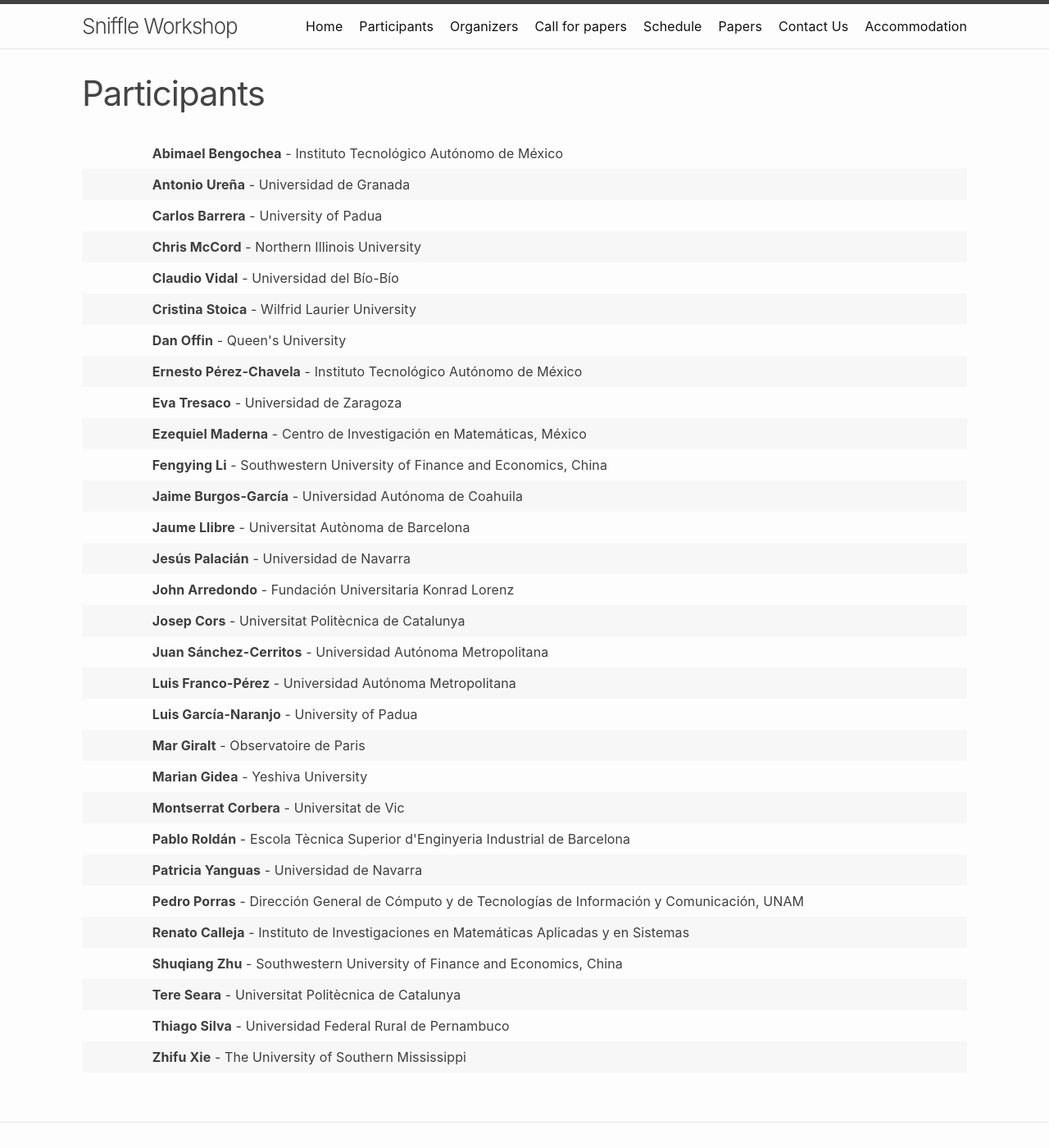
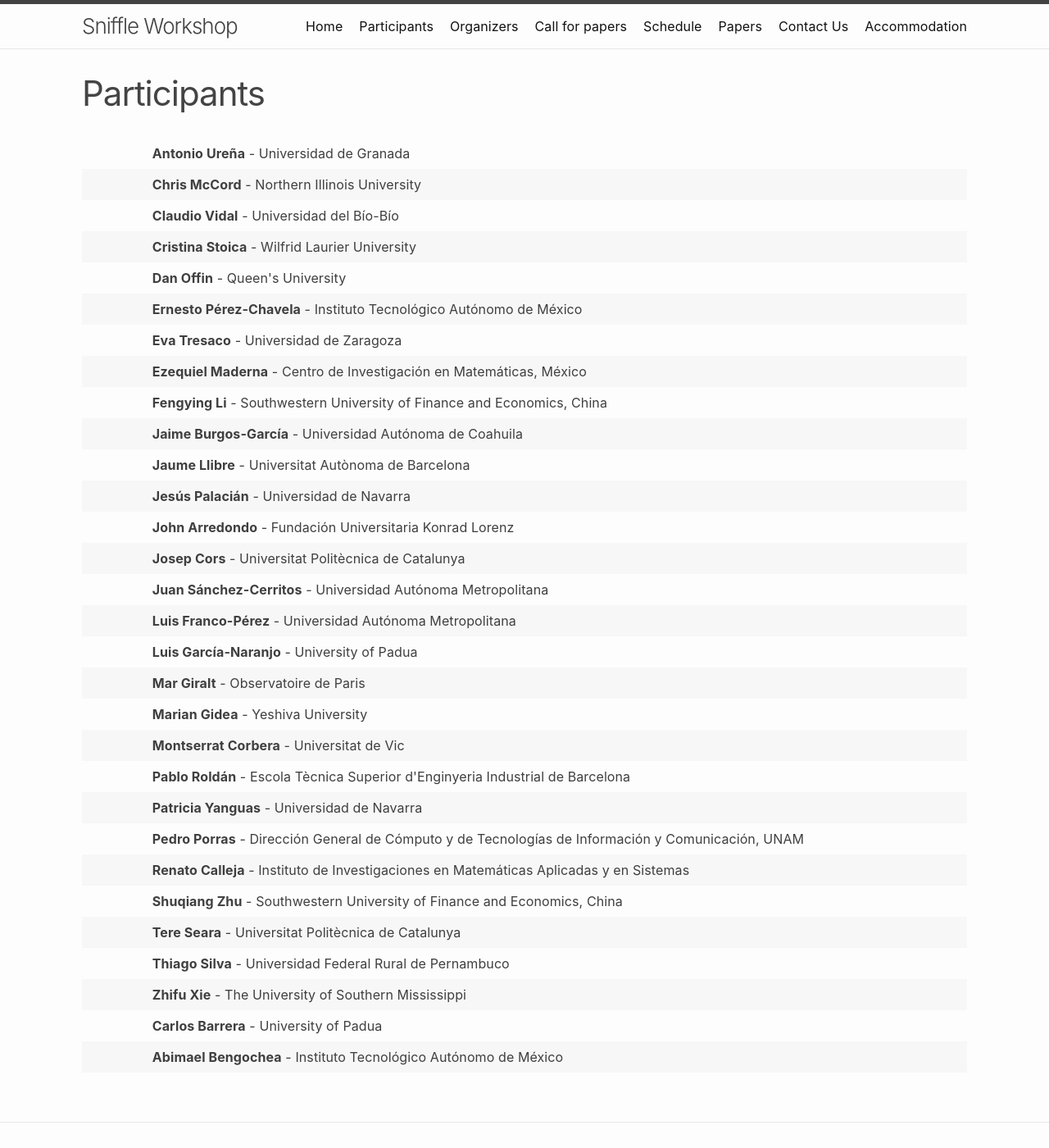
Before and after one commit to celmechcongress2026/celmechcongress2026.github.io, a Jekyll site: the page built from speakers.md, in a window 1280 px wide and 1400 px high. Shown: the whole window at 82% size. Built offline with Jekyll 4.4.1, drawn with Linux system fonts in a browser that asks for light colours.

Commit message:
Update speakers.html

```diff
--- a/_layouts/speakers.html
+++ b/_layouts/speakers.html
@@ -10,7 +10,8 @@ layout: default
 
   <div class = "post-content">
 	  <table style="border-collapse: collapse; border: none;">
-	  	{% for speaker in site.speakers %}
+	  	{% assign ordered = site.speakers | sort: "last_name" %}
+		{% for speaker in ordered %}
 		    <tr style="border: none;">
 		        <td style="border: none;">
 		            <div class="col-xs-6">
```
